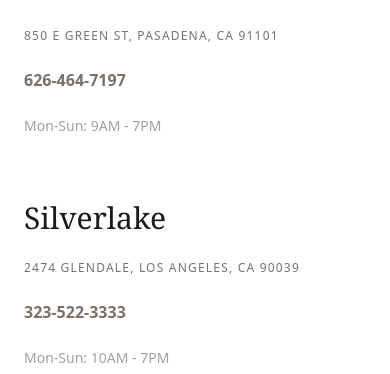
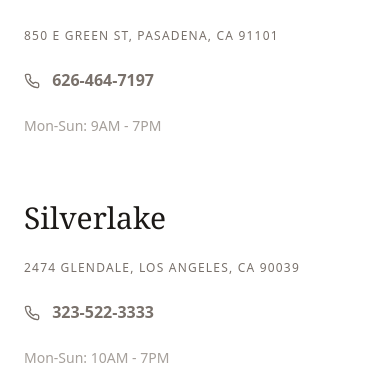
Before and after one commit to huupdo/tammysnails, a React (Vite) app: page / in a window 390 px wide. Shown: the part 3566-3940 px from the top of the page. Built offline with nearby package versions, Linux system fonts and the light colour scheme.

Commit message:
added phone icon in front of phone numbers

```diff
--- a/src/App.jsx
+++ b/src/App.jsx
@@ -1,4 +1,5 @@
 import React from 'react';
+import PhoneIcon from './components/PhoneIcon';
 
 // Reusable Service Card Component
 const ServiceCard = ({ title, image, link }) => (
@@ -101,13 +102,13 @@ export default function App() {
           <div className="space-y-6">
             <h3 className="font-serif text-3xl">Pasadena</h3>
             <p className="text-stone-500 uppercase tracking-widest text-xs">850 E Green St, Pasadena, CA 91101</p>
-            <p className="text-stone-500 font-bold">626-464-7197</p>
+            <p className="text-stone-500 font-bold"><PhoneIcon /> 626-464-7197</p>
             <p className="text-stone-400 text-sm">Mon-Sun: 9AM - 7PM</p>
           </div>
           <div className="space-y-6">
             <h3 className="font-serif text-3xl">Silverlake</h3>
             <p className="text-stone-500 uppercase tracking-widest text-xs">2474 Glendale, Los Angeles, CA 90039</p>
-            <p className="text-stone-500 font-bold">323-522-3333</p>
+            <p className="text-stone-500 font-bold"><PhoneIcon /> 323-522-3333</p>
             <p className="text-stone-400 text-sm">Mon-Sun: 10AM - 7PM</p>
           </div>
         </div>
--- /dev/null
+++ b/src/components/PhoneIcon.jsx
@@ -0,0 +1,10 @@
+// src/components/PhoneIcon.jsx
+import { FiPhone } from 'react-icons/fi';
+
+const PhoneIcon = ({ className }) => {
+  return (
+    <FiPhone className={`inline-block mr-2 ${className}`} />
+  );
+};
+
+export default PhoneIcon;
```
